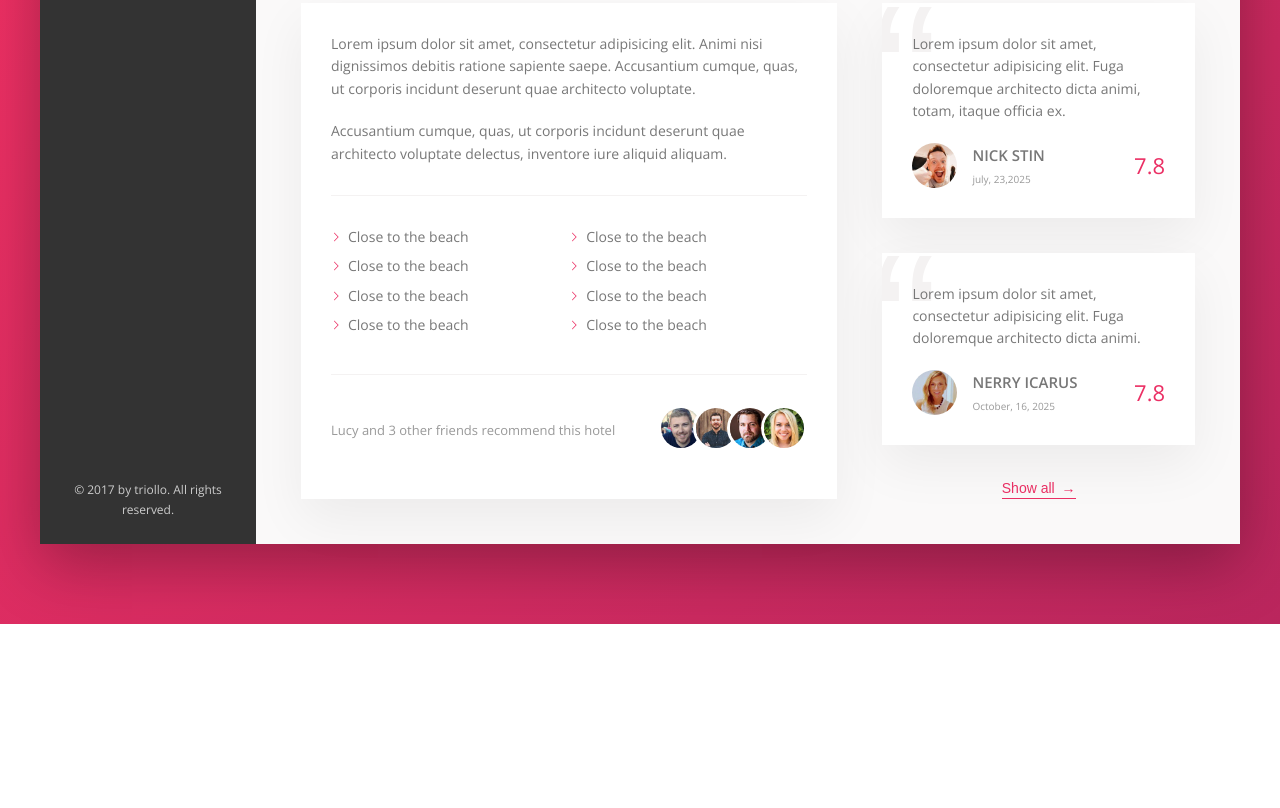
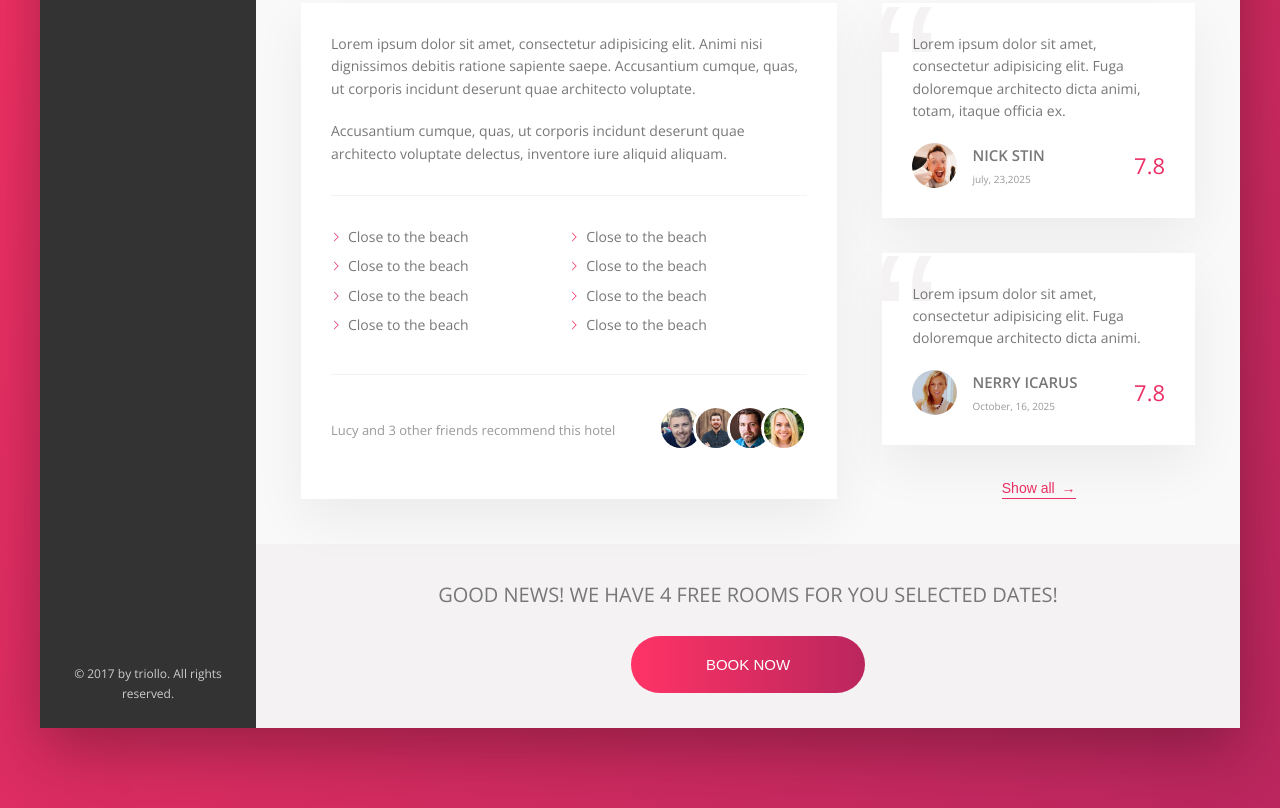
Before and after one commit to StenixDev/Advanced-CSS-and-Sass, a website: page index.html in a window 1280 px wide. Shown: the part 644-1452 px from the top of the page. Before the commit the page ends 1268 px from the top, so only its background shows below. Drawn offline with nearby package versions, Linux system fonts and the light colour scheme.

Commit message:
Building the CTA Section

```diff
--- a/index.html
+++ b/index.html
@@ -266,6 +266,17 @@
               <button class="btn-inline">Show all <span>&rarr;</span></button>
             </div>
           </div>
+
+          <div class="cta">
+            <h2 class="cta__book-now">
+              Good news! We have 4 free rooms for you selected dates!
+            </h2>
+
+            <button class="btn">
+              <span class="btn__visible"> Book now </span>
+              <span class="btn__invisible">Only 4 rooms left</span>
+            </button>
+          </div>
         </main>
       </div>
     </div>
--- a/sass/_components.scss
+++ b/sass/_components.scss
@@ -435,3 +435,82 @@
     z-index: 1;
   }
 }
+
+// Call to action
+
+.cta {
+  padding: 3.5rem 0;
+  text-align: center;
+
+  &__book-now {
+    font-size: 2rem;
+    font-weight: 300;
+    text-transform: uppercase;
+    margin-bottom: 2.5rem;
+  }
+}
+
+// Button
+
+.btn {
+  font-size: 1.5rem;
+  font-weight: 300;
+  text-transform: uppercase;
+
+  border-radius: 100px;
+  border: none;
+  background-image: linear-gradient(
+    to right,
+    var(--color-primary-light),
+    var(--color-primary-dark)
+  );
+
+  color: #fff;
+
+  position: relative;
+
+  overflow: hidden;
+
+  cursor: pointer;
+
+  & > * {
+    height: 100%;
+    width: 100%;
+    transition: all 200ms;
+  }
+
+  &__visible {
+    display: inline-block;
+    padding: 2rem 7.5rem;
+  }
+
+  &__invisible {
+    display: inline-block;
+    position: absolute;
+    padding: 2rem 0;
+
+    left: 0;
+    top: -100%;
+  }
+
+  &:hover {
+    background-image: linear-gradient(
+      to left,
+      var(--color-primary-light),
+      var(--color-primary-dark)
+    );
+  }
+
+  &:hover &__visible {
+    transform: translateY(100%);
+  }
+
+  &:hover &__invisible {
+    top: 0;
+  }
+
+  &:focus {
+    outline: none;
+    animation: pulsate 1s infinite;
+  }
+}
```
Also changed, not shown: css/style.css, 1 other file.
